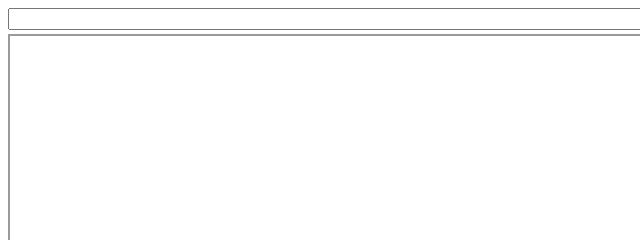
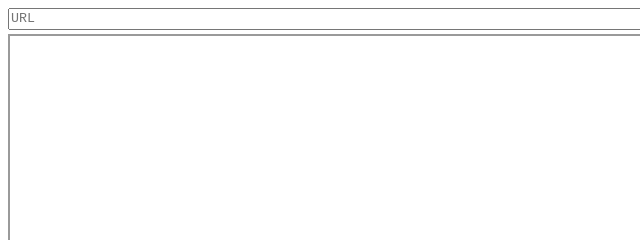
Before and after one commit to GlowingBlame/glowingblame.github.io, a plain HTML site: page index.htm in a window 1280 px wide. Shown: the top 240 px of the page, 0-640 px from the left. Drawn offline with Linux system fonts and the light colour scheme.

Commit message:
Update index.htm

```diff
--- a/index.htm
+++ b/index.htm
@@ -6,7 +6,7 @@ function go(){
 document.getElementById('browser').src=document.getElementById('url').value;
 }
 </script>
-<textarea id="url" style="display:inline;width:70%;height:1rem;" rows="1" placehoder="URL"></textarea>
+<textarea id="url" style="display:inline;width:70%;height:1rem;" rows="1" placeholder="URL"></textarea>
 <button id="go" style="display:inline;width:20%;height:1rem;" onclick="go()">GO</button>
 <iframe id="browser" style="display:block;width:90%;height:100%;"/>
 </body>
```
